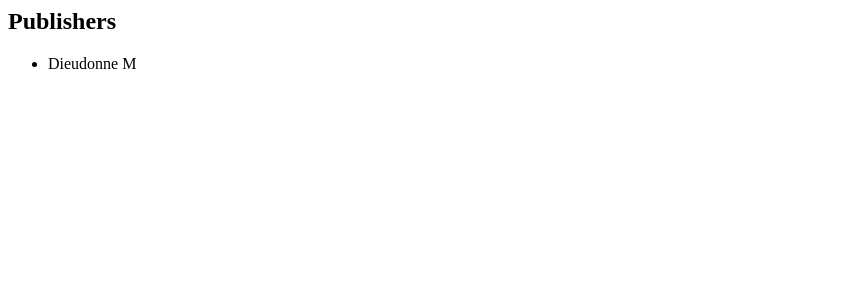
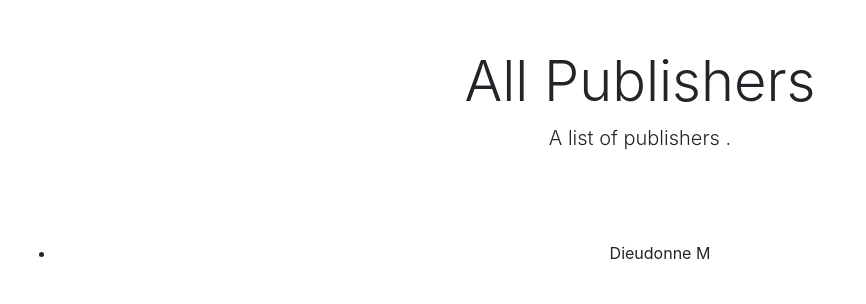
Before and after one commit to monsieurpapa/DevBoksInterview, a Django app: page /publishers/ in a window 1280 px wide. Shown: the top 304 px of the page, without its empty margins (0-866 px from the left). Run offline with Django 4.2, Linux system fonts and the light colour scheme; data comes from the database, SQL or seed files in the repository; some libraries are stand-ins or nearby versions.

Commit message:
added base template and some div elements

```diff
--- a/publishers/templates/publishers/publisher_list.html
+++ b/publishers/templates/publishers/publisher_list.html
@@ -1,9 +1,14 @@
-
+{% extends "publishers/base.html" %}
 {% block content %}
-    <h2>Publishers</h2>
+<div class="px-3 py-3 pt-md-5 pb-md-4 mx-auto text-center">
+    <h1 class="display-4">All Publishers</h1>
+    <p class="lead">A list of publishers .</p>
+</div>
+<div class="px-3 py-3 pt-md-5 pb-md-4 mx-auto text-center">
     <ul>
-        {% for publisher in object_list %}
+        {% for publisher in my_favorite_publishers %}
             <li>{{ publisher.name }}</li>
         {% endfor %}
     </ul>
+</div>
 {% endblock %}
```
